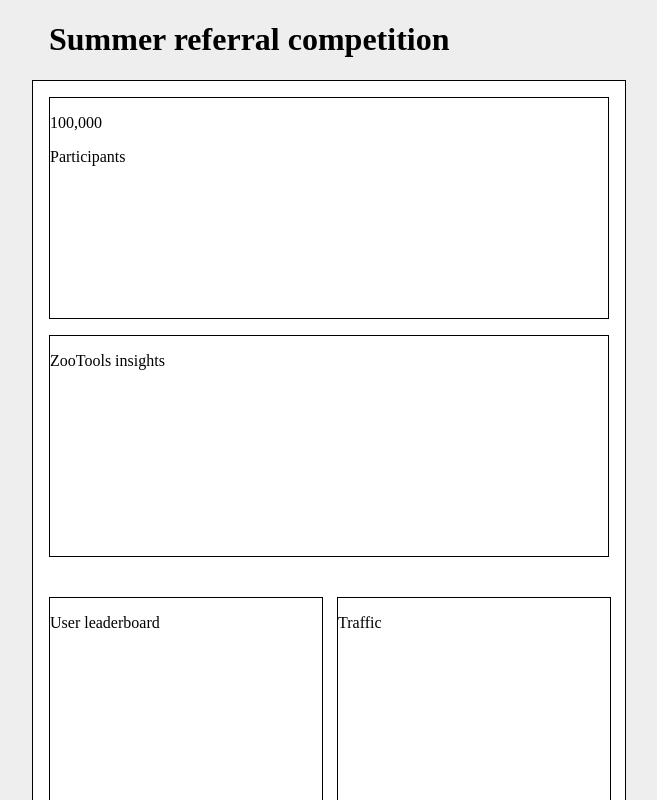
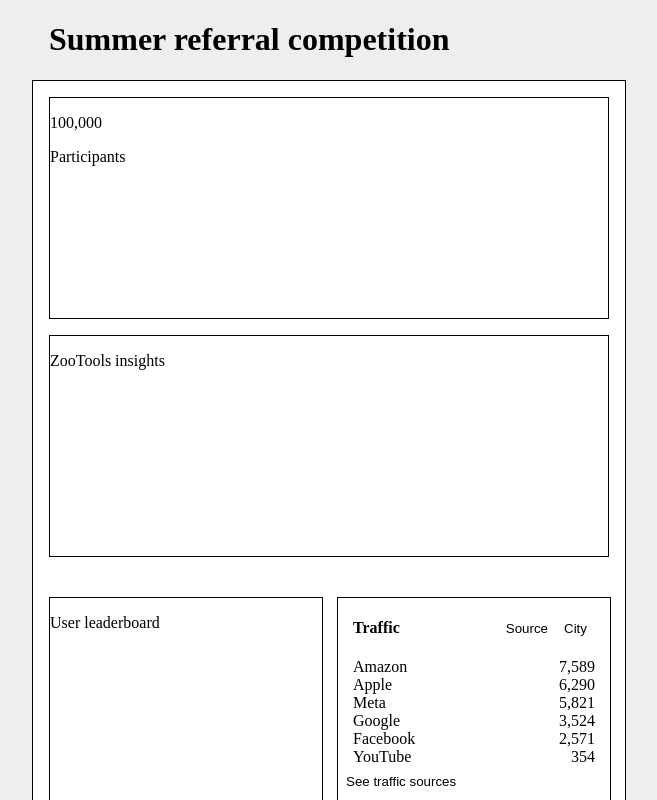
Before and after one commit to will-s-205/analytics, a React (Create React App) app: page / in a window 1280 px wide. Shown: the top 800 px of the page, without its empty margins (311-968 px from the left). Built offline with nearby package versions, Linux system fonts and the light colour scheme.

Commit message:
traffic data render

```diff
--- a/src/App.scss
+++ b/src/App.scss
@@ -1,3 +1,5 @@
+@import './index.scss';
+
 .header {
     max-width: 560px;
     margin: 0 auto;
@@ -14,8 +16,6 @@
     padding: 1rem; // GAP BETWEEN GRID AND CONTAINER
     border: 1px solid #000; // BORDER AROUND GRID
     background-color: var(--white); // BACKGROUND COLOUR
-    // justify-content: space-evenly; /* horizontally spreads the grid items evenly */
-    // align-content: space-evenly;   /* vertically spreads the grid items evenly */
     grid-template-columns: repeat(auto-fill, minmax(200px, 1fr));
 
 }
@@ -64,3 +64,31 @@
 .footer {
     text-align: center;
 }
+
+.header-container {
+    display: flex;
+    align-items: center;
+    justify-content: space-between;
+    padding-left: 15px;
+    padding-right: 15px;
+}
+
+.button {
+    background: var(--white);
+    border: none;
+    border-radius: 5px;
+    padding: 8px;
+    cursor: pointer;
+}
+
+.button:hover {
+    background-color: var(--white-light);
+}
+
+.data {
+    display: flex;
+    align-items: center;
+    justify-content: space-between;
+    padding-left: 15px;
+    padding-right: 15px;
+}
--- a/src/Containers/Traffic.js
+++ b/src/Containers/Traffic.js
@@ -1,9 +1,38 @@
 import '../App.scss';
+import data from './data.js';
+
+function trafficData() {
+
+    return data
+        // .slice(0, 5)
+        .sort((a, b) => b.sign_ups - a.sign_ups)
+        .map(({ faang_company, sign_ups }) => {
+            return (
+                <div className='data'>
+                    <label className='label'>{faang_company}</label>
+                    <label className='number'>{sign_ups.toLocaleString('en-US')}</label>
+                </div>
+            )
+        })
+}
 
 function Traffic() {
     return (
         <div className='traffic minor-grid-item'>
-            <p>Traffic</p>
+
+            <div className='header-container'>
+                <h4>Traffic</h4>
+                <div className='buttons'>
+                    <button className='button'>Source</button>
+                    <button className='button'>City</button>
+                </div>
+            </div>
+
+            <div className='select'>
+                {trafficData()}
+            </div>
+
+            <button className='button'>See traffic sources</button>
         </div>
     );
 }
```
